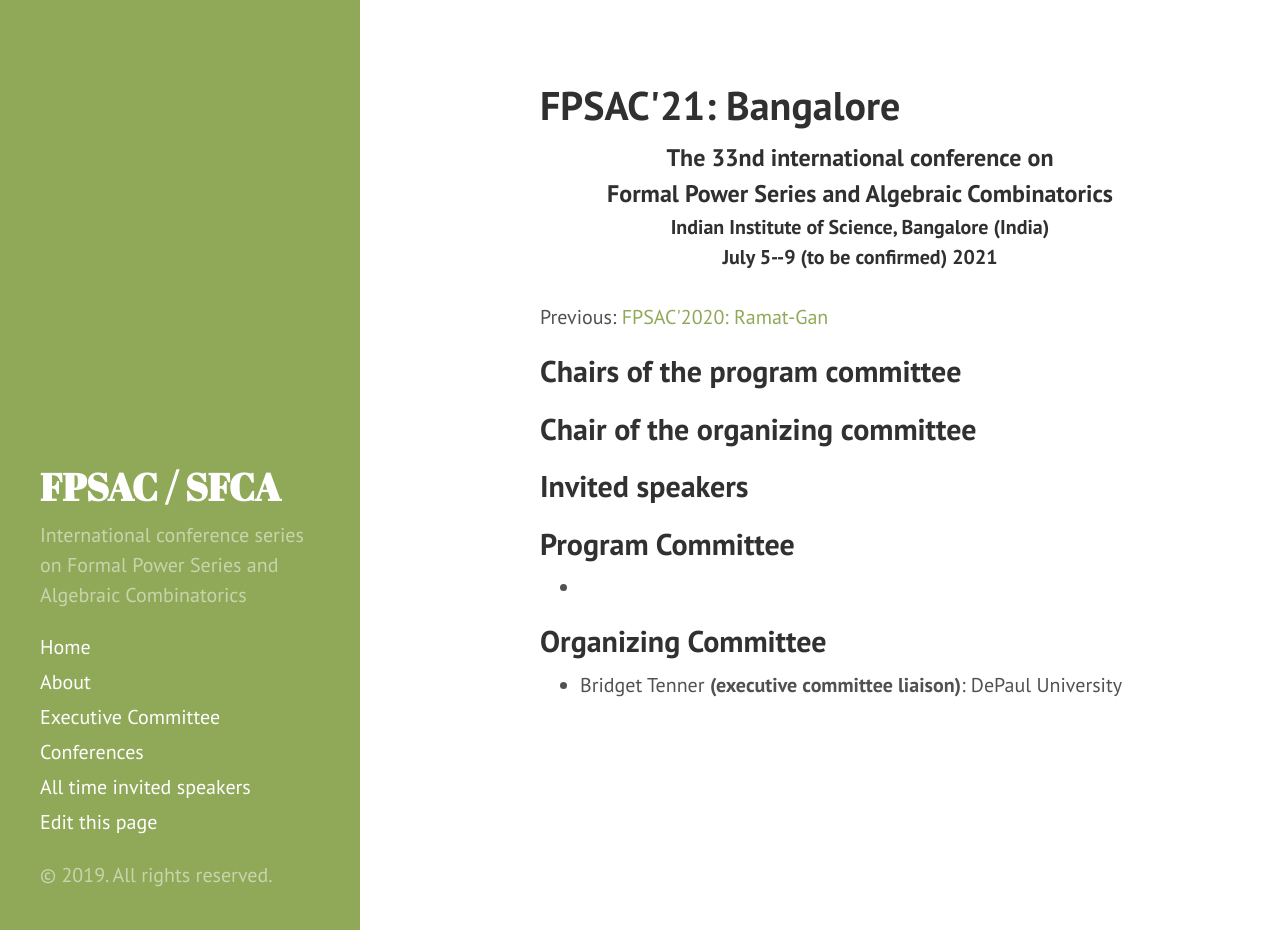
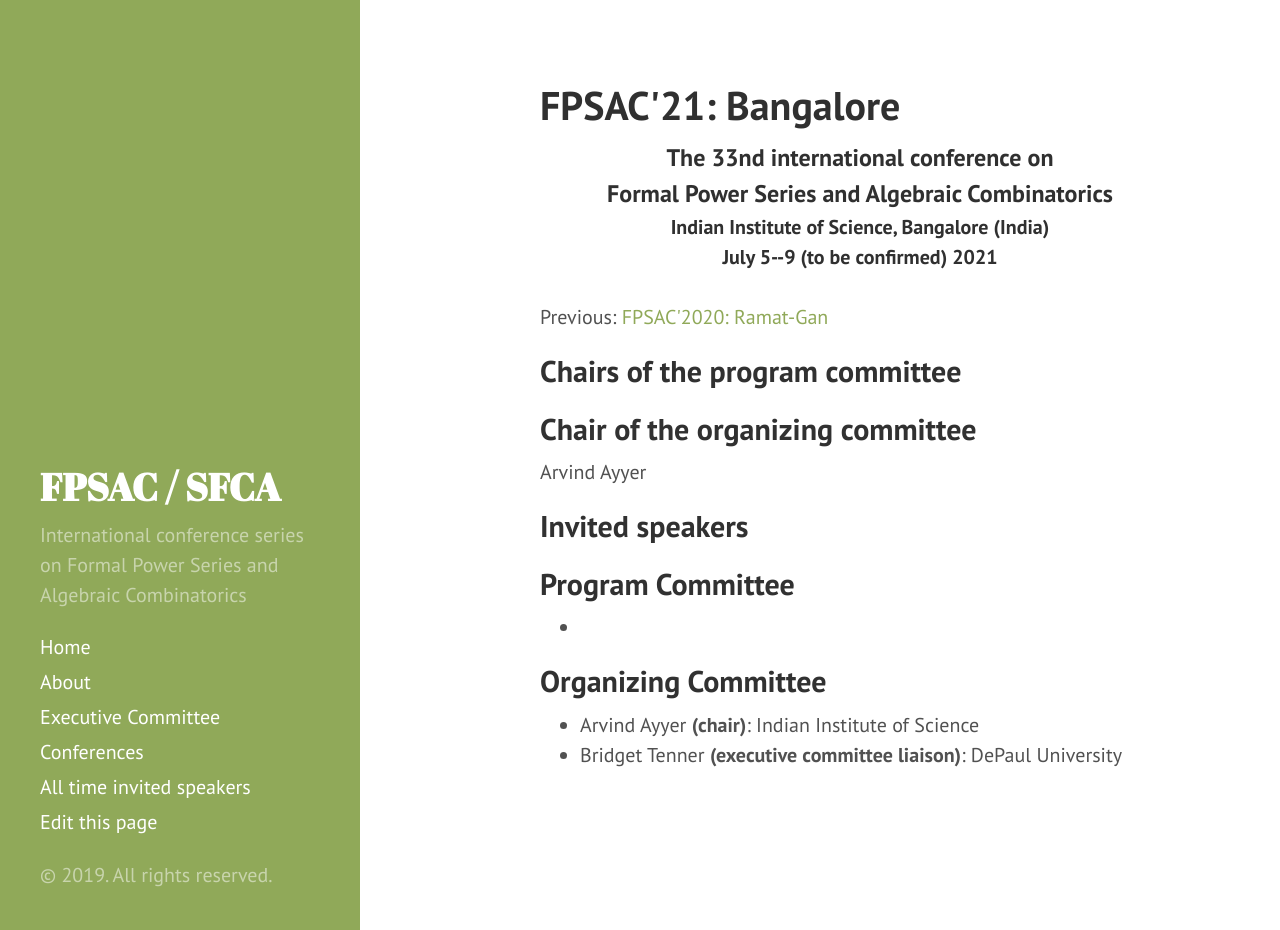
Before and after one commit to FPSAC/FPSAC.github.io, a Jekyll site: the page built from _confs/fpsac-2021.md, in a window 1280 px wide and 930 px high. Built offline with Jekyll 4.4.1, drawn with Linux system fonts in a browser that asks for light colours.

Commit message:
Update fpsac-2021.md

```diff
--- a/_confs/fpsac-2021.md
+++ b/_confs/fpsac-2021.md
@@ -18,7 +18,9 @@
   url:
 
 organizing_committee:
-
+- name: Arvind Ayyer
+  affiliation: Indian Institute of Science
+  role: chair
 - name: Bridget Tenner
   affiliation: DePaul University
   role: executive committee liaison
```
